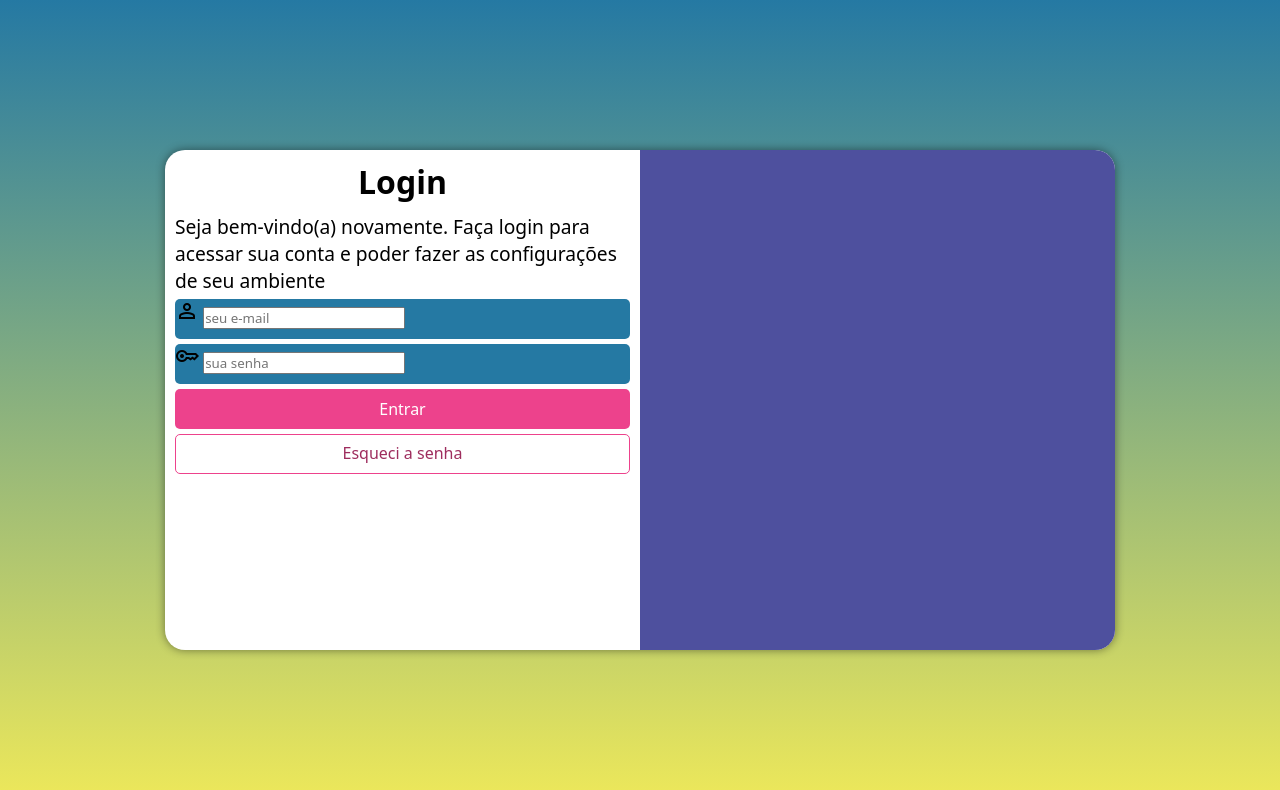
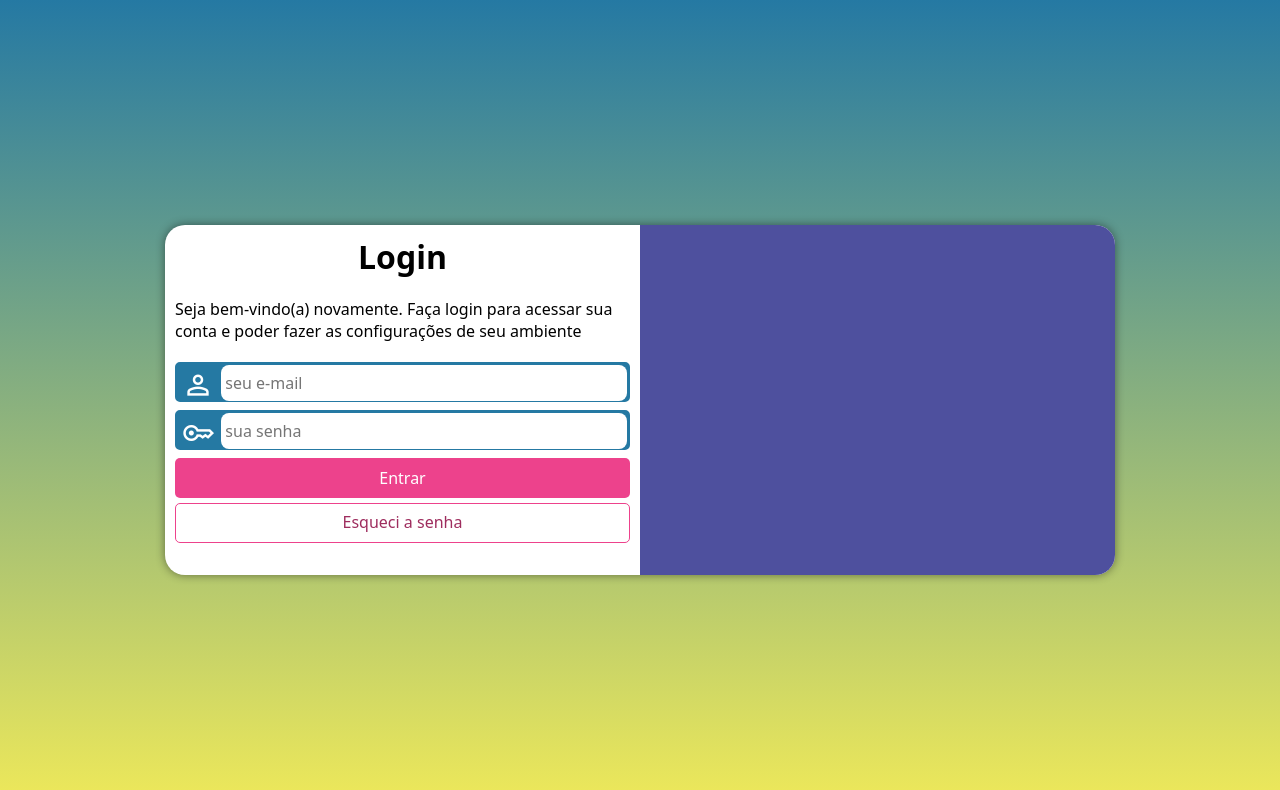
Before and after one commit to WagSnt/projeto-login, a plain HTML site: page index.html in a window 1280 px wide. Drawn offline with nearby package versions, Linux system fonts and the light colour scheme.

Commit message:
Tela de login finalizada

```diff
--- a/estilos/media-query.css
+++ b/estilos/media-query.css
@@ -6,6 +6,7 @@
     }
     section#login {
         width: 80vw;
+        height: 300px;
     }
 
     section#login > div#imagem {
@@ -30,6 +31,7 @@
 
     section#login {
         width: 950px;
+        height: 350px;
     }
 
     section#login > div#imagem {
@@ -48,6 +50,7 @@
     }
 
     div#formulario > p {
-        font-size: 1.2em;
+        font-size: 1em;
+        margin: 20px 0px;
     }
 }
--- a/estilos/style.css
+++ b/estilos/style.css
@@ -31,15 +31,16 @@
         position: absolute;
         top: 50%;
         left: 50%;
-        transform: translate(-50%, -50%);
         background-color: white;
         width: 250px;
         height: 500px;
         border-radius: 20px;
         overflow: hidden;
         box-shadow: 0px 0px 10px rgba(0, 0, 0, 0.459);
+
         transition: width 0.3s, height 0.3s;
         transition-timing-function: ease;
+        transform: translate(-50%, -50%);
     }
 
     section#login > div#imagem {
@@ -66,15 +67,38 @@
 
     form > div.campo {
         background-color: #2579A3;
+        border: 2px solid #2579A3;
         display: block;
         width: 100%;
         height: 40px;
         border-radius: 5px;
-        margin: 5px 0px;
+        margin: 8px 0px;
     }
 
     div.campo > label {
         display: none;
+    }
+
+    div.campo > span {
+        color: white;
+        font-size: 2em;
+        width: 40px;
+        padding: 5px;
+    }
+
+    div.campo > input:focus-within {
+        background-color: white;
+        border: none;
+    }
+
+    div.campo > input {
+
+        font-size: 1em;
+        width: calc(100% - 45px);
+        height: 100%;
+        border: 0px;
+        border-radius: 8px;
+        transform: translatey(-12px);
     }
 
     form > input[type=submit] {
```
Also changed, not shown: index.html (+2 -2 lines).
